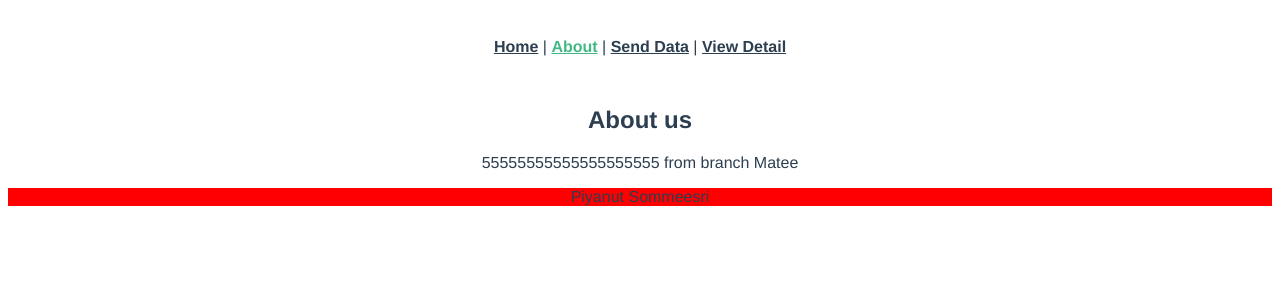
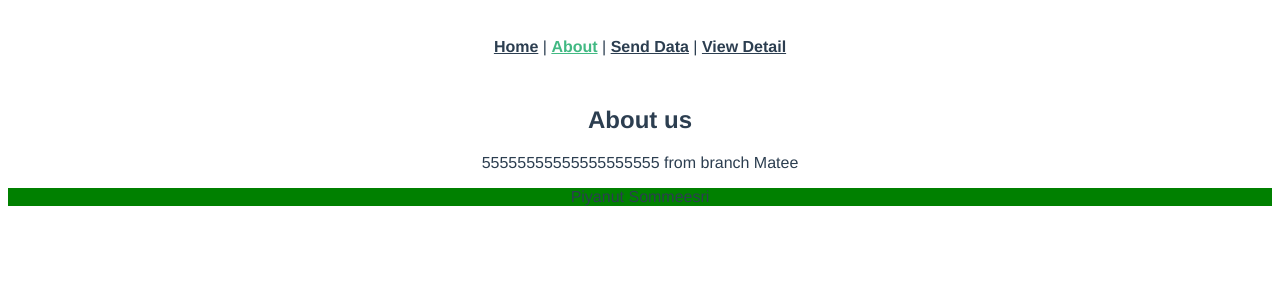
Before and after one commit to maenae191/Vue-Learning, a Vue app: page /about in a window 1280 px wide. Shown: the top 300 px of the page. Built offline with nearby package versions, Linux system fonts and the light colour scheme.

Commit message:
edit bg color

```diff
--- a/src/components/AboutUs.vue
+++ b/src/components/AboutUs.vue
@@ -6,7 +6,7 @@
 
 
 
-    <main style="background:red">
+    <main style="background:green">
         Piyanut Sommeesri
     </main>
 
```
